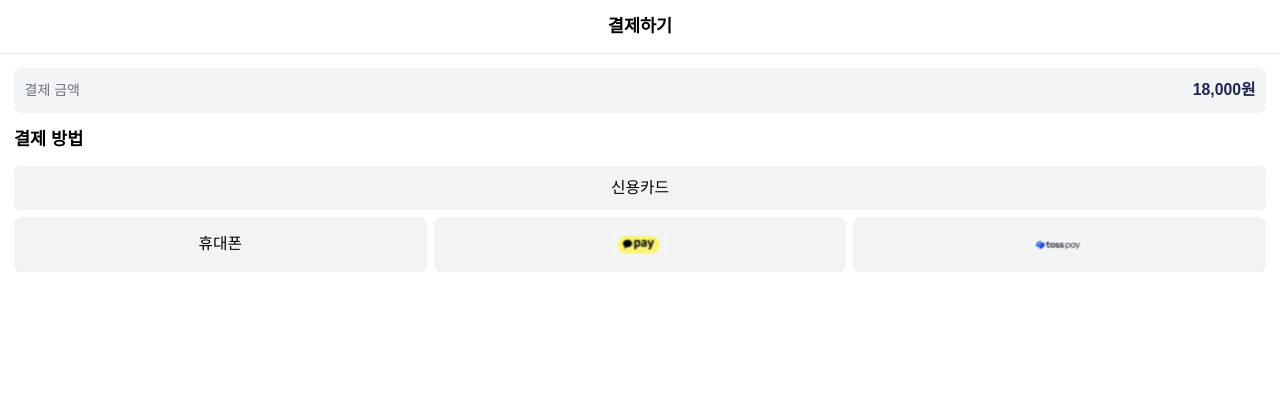
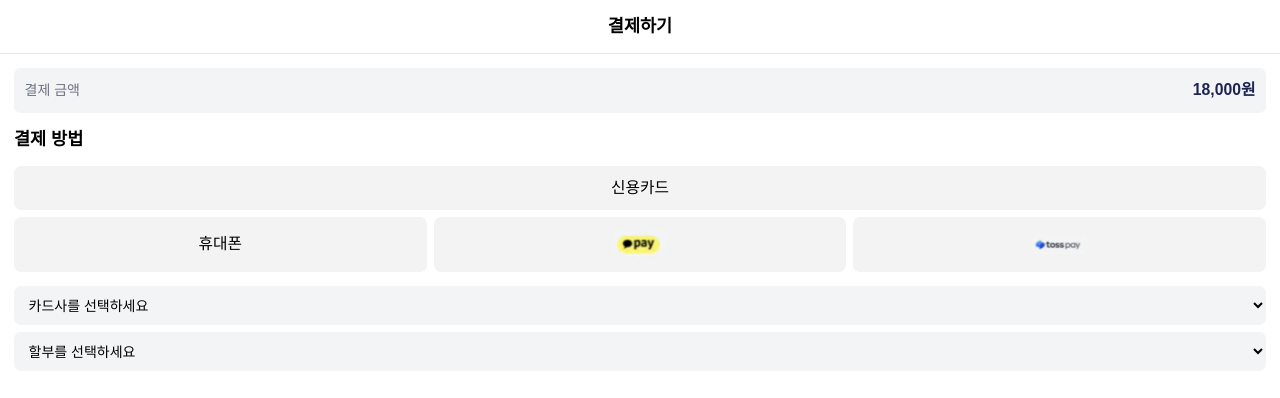
Before and after one commit to 1z-Labs/mytarot-client, a Vue app: page /paymentsMethod in a window 1280 px wide. Shown: the top 398 px of the page. Built offline with nearby package versions, Linux system fonts and the light colour scheme; a web font is replaced by a local one.

Commit message:
feat. 결제방법 선택 기능

```diff
--- a/src/views/paymentsMethodScreen.vue
+++ b/src/views/paymentsMethodScreen.vue
@@ -1,8 +1,16 @@
 <script>
 export default {
   name: "paymentsMethodScreen",
+  data() {
+    return {
+      selectedPaymentMethod: "", // 선택된 결제수단
+      selectedCardCompany: "", // 선택된 카드사
+      selectedInstallmentPlan: "" // 선택된 할부 옵션
+    };
+  },
   methods: {
     handlePaymentMethod(method) {
+      this.selectedPaymentMethod = method;
       console.log(`${method} 결제 방식이 선택되었습니다.`);
     }
   }
@@ -42,6 +50,29 @@ export default {
         </button>
       </div>
     </div>
+
+    <!--카드사 / 할부 드롭다운-->
+    <div class="flex flex-col gap-2">
+      <select class="bg-gray-100 rounded-lg p-3" v-model="selectedCardCompany">
+        <option value="" disabled>카드사를 선택하세요</option>
+        <option value="삼성카드">삼성카드</option>
+        <option value="우리카드">우리카드</option>
+        <option value="신한카드">신한카드</option>
+      </select>
+      <select class="bg-gray-100 rounded-lg p-3" v-model="selectedInstallmentPlan">
+        <option value="" disabled>할부를 선택하세요</option>
+        <option value="일시불">일시불</option>
+        <option value="1개월">1개월 (무이자)</option>
+        <option value="2개월">2개월 (무이자)</option>
+      </select>
+    </div>
+
+    <!-- 선택된 항목을 출력 (디버깅용) -->
+<!--    <div class="mt-4">-->
+<!--      <p>선택된 결제 수단: {{ selectedPaymentMethod }}</p>-->
+<!--      <p>선택된 카드사: {{ selectedCardCompany }}</p>-->
+<!--      <p>선택된 할부 옵션: {{ selectedInstallmentPlan }}</p>-->
+<!--    </div>-->
   </div>
 </template>
 
```
